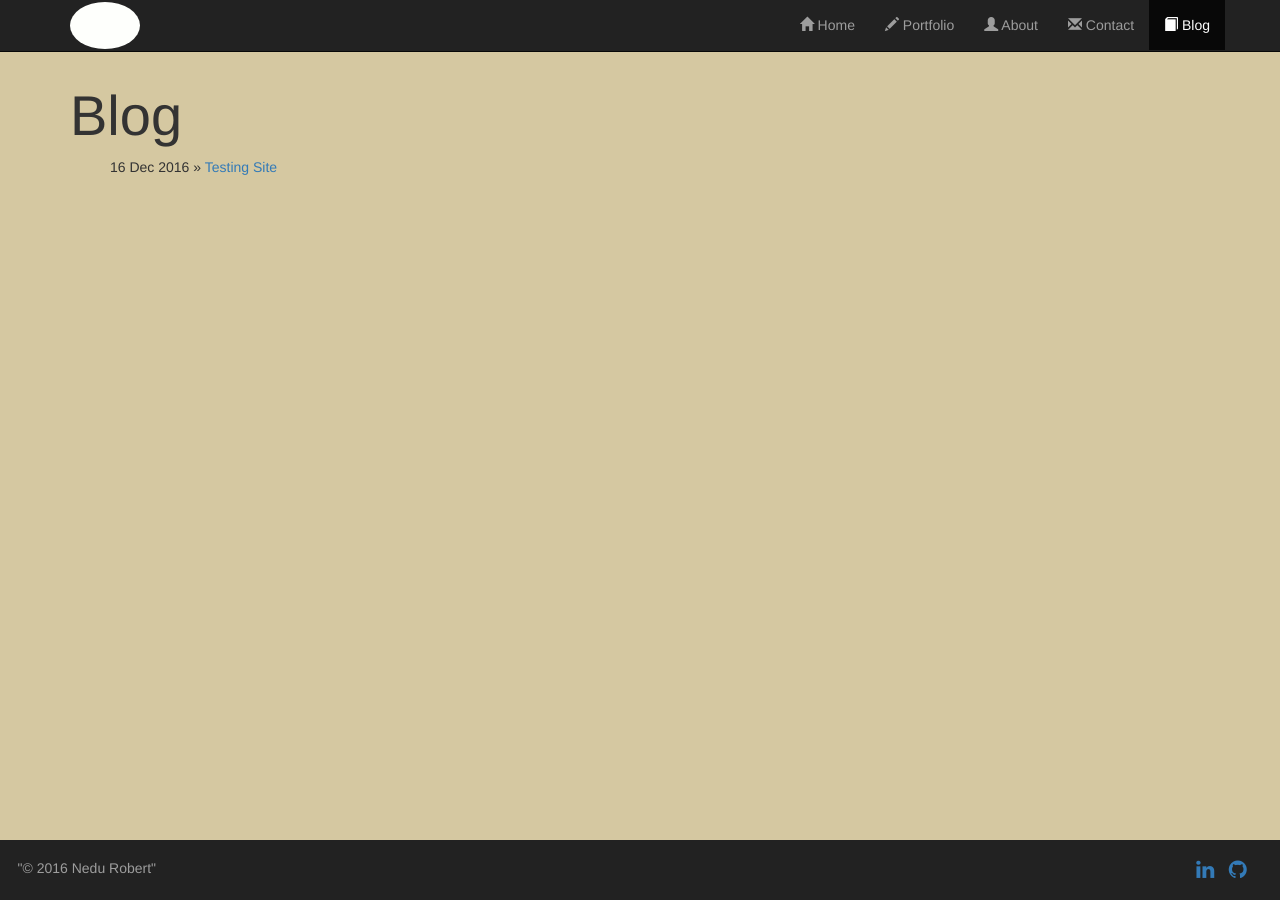
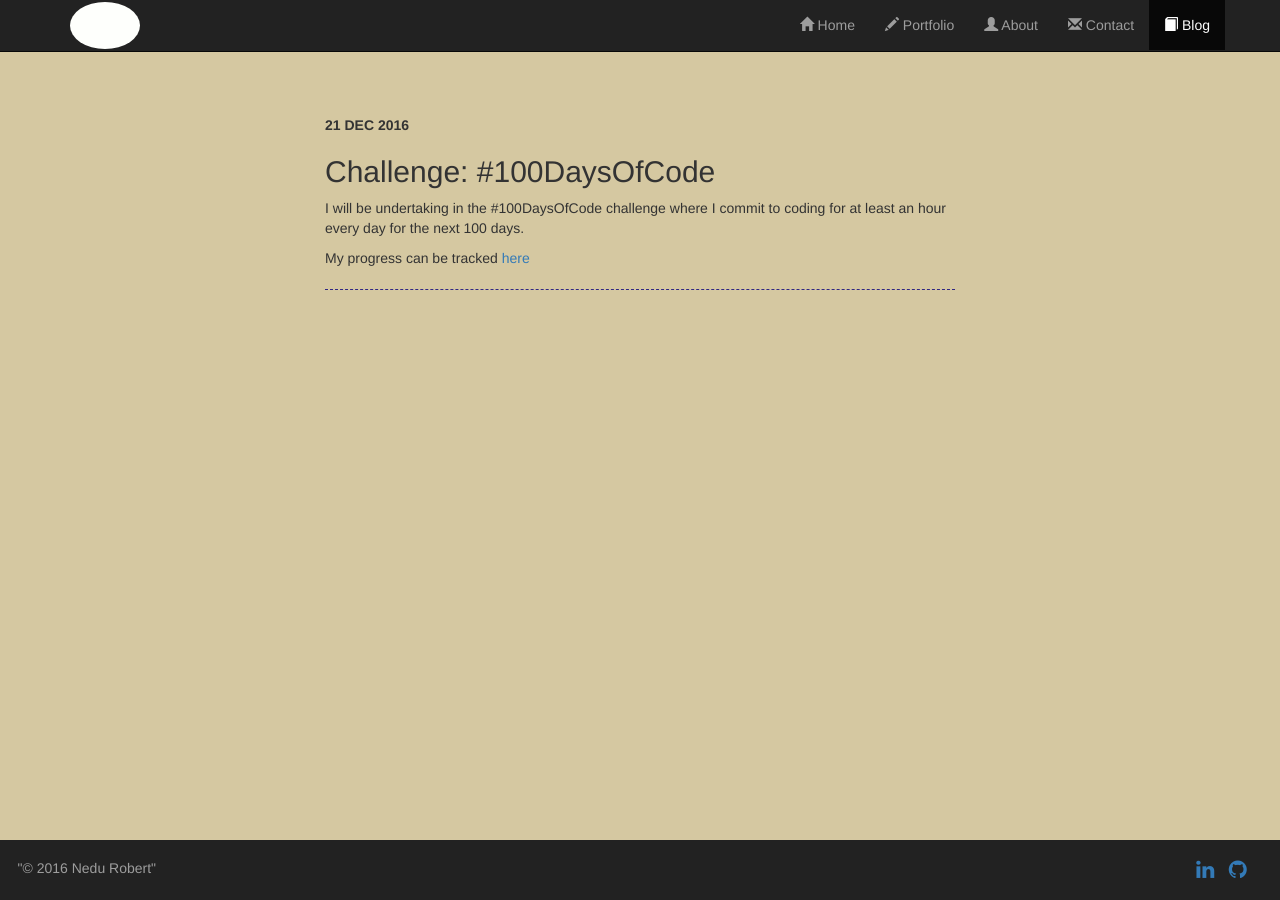
Before and after one commit to Nedu/old.nedu.github.io, a Jekyll site: the page built from blog/index.html, in a window 1280 px wide. Built offline with Jekyll 4.4.1, drawn with Linux system fonts in a browser that asks for light colours; nearby versions of some CDN libraries; the list of posts is cut into pages by our own code.

Commit message:
updated blog layout

```diff
--- a/_config.yml
+++ b/_config.yml
@@ -1,3 +1,5 @@
 name: Nedu Robert
 markdown: kramdown
 permalink: /blog/:year/:month/:day/:title
+paginate: 5
+paginate_path: "/blog/page:num/"
--- a/_includes/head.html
+++ b/_includes/head.html
@@ -3,6 +3,7 @@
     <meta charset="utf-8">
     <meta http-equiv="X-UA-Compatible" content="IE=edge">
     <meta name="viewport" content="width=device-width, initial-scale=1">
+    <link rel="alternate" type="application/rss+xml" title="Nedu's Blog RSS" href="/blog/atom.xml">
     <link href="https://fonts.googleapis.com/css?family=Lato:300,900&amp;subset=latin-ext" rel="stylesheet">
     <link rel="stylesheet" href="https://maxcdn.bootstrapcdn.com/bootstrap/3.3.7/css/bootstrap.min.css">
     <link rel="stylesheet" href="https://maxcdn.bootstrapcdn.com/font-awesome/4.4.0/css/font-awesome.min.css">
--- /dev/null
+++ b/_posts/2016-12-21-challenge.md
@@ -0,0 +1,9 @@
+---
+layout: post
+title: "Challenge: #100DaysOfCode"
+date: 2016-12-21
+---
+
+I will be undertaking in the #100DaysOfCode challenge where I commit to coding for at least an hour every day for the next 100 days.
+
+My progress can be tracked [here](https://github.com/Nedu/100-days-of-code)
--- a/blog/index.html
+++ b/blog/index.html
@@ -1,17 +1,44 @@
 ---
 layout: default
-title: Blog
 home: passive
 portfolio: passive
 about: passive
 contact: passive
 blog: active
 ---
+	<section  id="posts">
+      	{% for post in paginator.posts %}
+      	<article>
+      		<span class="date">{{ post.date | date_to_string }}</span>
+      		<h2><a class="post-link" href="{{ nedu.github.io }}{{ post.url }}">{{ post.title }}</a></h2>
+      		{{ post.content }}
+      	</article>
+      	{% endfor %}
+    	<div class="pagination">
+    		{% if paginator.total_pages > 1 %}
+			<div class="pagination">
+  				{% if paginator.previous_page %}
+    				<a href="{{ paginator.previous_page_path | prepend: site.baseurl | replace: '//', '/' }}">&laquo; Prev</a>
+  				{% else %}
+    				<span>&laquo; Prev</span>
+  				{% endif %}
 
-	<h1>{{ page.title }}</h1>
-	<ul class="posts">
+  				{% for page in (1..paginator.total_pages) %}
+    				{% if page == paginator.page %}
+      					<em>{{ page }}</em>
+    				{% elsif page == 1 %}
+      					<a href="{{ paginator.previous_page_path | prepend: site.baseurl | replace: '//', '/' }}">{{ page }}</a>
+    				{% else %}
+      					<a href="{{ site.paginate_path | prepend: site.baseurl | replace: '//', '/' | replace: ':num', page }}">{{ page }}</a>
+    				{% endif %}
+  				{% endfor %}
 
-	  {% for post in site.posts %}
-	    <li><span>{{ post.date | date_to_string }}</span> » <a href="{{ post.url }}" title="{{ post.title }}">{{ post.title }}</a></li>
-	  {% endfor %}
-	</ul>
+  				{% if paginator.next_page %}
+    				<a href="{{ paginator.next_page_path | prepend: site.baseurl | replace: '//', '/' }}">Next &raquo;</a>
+  				{% else %}
+    				<span>Next &raquo;</span>
+  				{% endif %}
+			</div>
+			{% endif %}
+    	</div>
+	</section>
--- a/styles/style.css
+++ b/styles/style.css
@@ -163,3 +163,47 @@
 ul {
 	list-style-type: none;
 }
+#posts {
+	width: 75%;
+	max-width: 45em;
+	margin-left: auto;
+	margin-right: auto;
+	padding-top: 50px;
+}
+.post-link{
+	color: #333 !important;
+	padding-top: 0 !important;
+}
+#post {
+	width: 100%;
+	max-width: 45em;
+	margin-left: auto;
+	margin-right: auto;
+	padding-top: 50px;
+}
+
+@media (max-width: 979px) {
+	#posts {
+		padding-top: 70px;
+	}
+	#post {
+		padding-top: 70px;
+	}
+}
+.date {
+	font-weight: 700;
+	text-transform: uppercase;
+	color: #333;
+	padding-bottom: 0 !important;
+}
+article {
+	border-bottom: 1px dashed #302782;
+	margin-bottom: 2em;
+	padding-bottom: 0.75em;
+	display: block;
+}
+.pagination {
+	margin-bottom: 1em;
+	position: relative;
+	padding: 0.5em;
+}
```
Also changed, not shown: _includes/disqus.html (added, +11 -0 lines), _includes/sidebar.html (added, +7 -0 lines), _layouts/post.html (+18 -4 lines), _posts/2016-12-16-testing-site-launch.md (deleted, +0 -7 lines), 2 other files.
